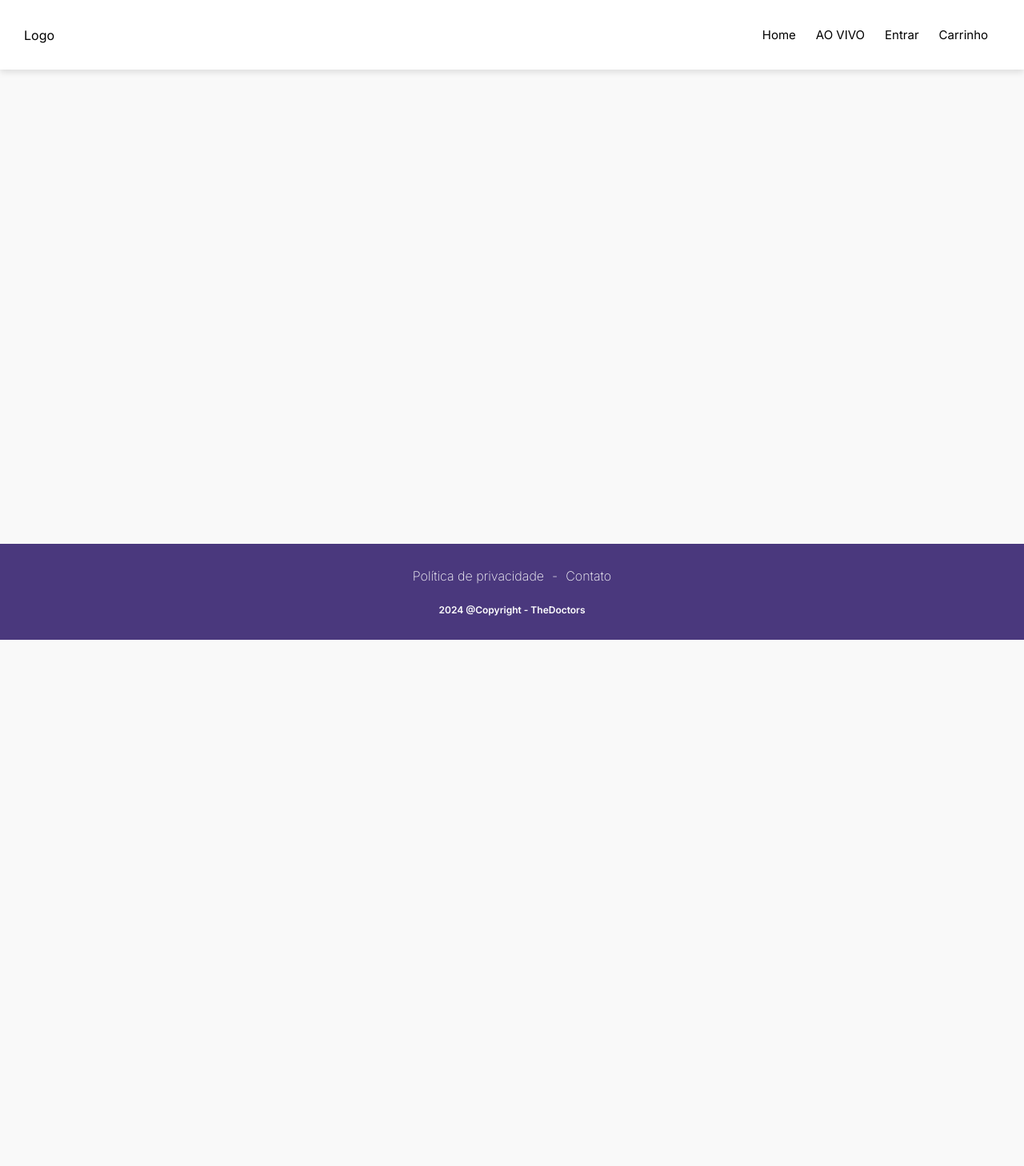
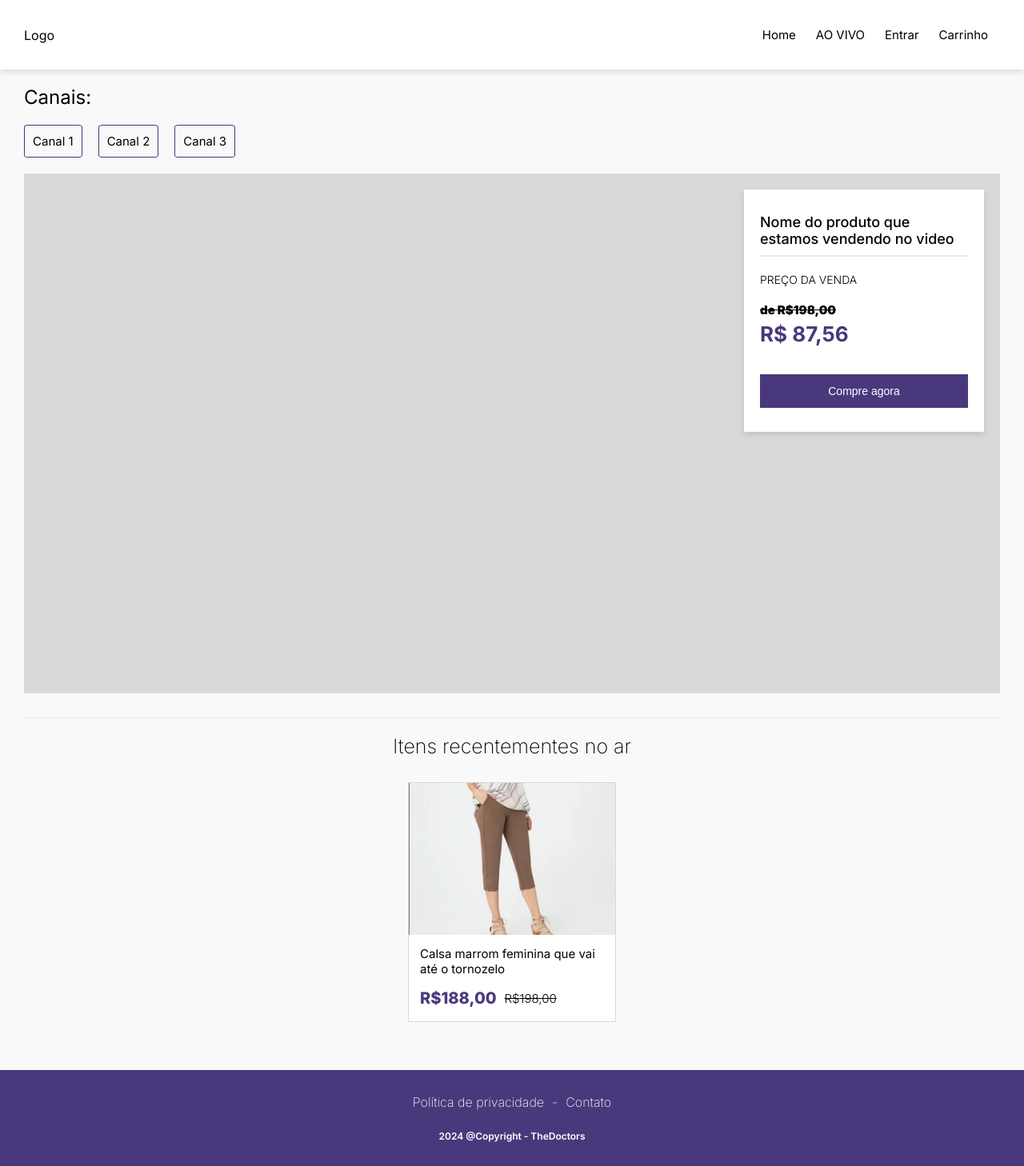
Before and after one commit to catarinogabrielle/ao_vivo_tv, a Next.js app: page /InLive in a window 1280 px wide. Shown: the whole page at 80% size. Before the commit the page ends 800 px from the top, so only its background shows below. Built offline with nearby package versions, Linux system fonts and the light colour scheme.

Commit message:
att ao vivo

```diff
--- a/src/app/InLive/page.module.scss
+++ b/src/app/InLive/page.module.scss
@@ -9,8 +9,150 @@
   display: flex;
   flex-direction: column;
   justify-content: center;
-  align-items: center;
+  //align-items: center;
   width: 100%;
   max-width: 1500px;
   padding: 20px 30px;
+
+  h1 {
+    font-weight: 400;
+  }
 }
+
+.channels {
+  display: flex;
+  flex-direction: column;
+}
+
+.channel {
+  display: flex;
+  transition: 0.4s;
+  margin-top: 20px;
+
+  p {
+    padding: 10px;
+    margin-right: 20px;
+    color: #000;
+    font-size: 15px;
+    border: 1px solid #4A387D;
+    border-radius: 7%;
+  }
+
+  p:hover {
+    background-color: #4A387D;
+    border-radius: 4px;
+    color: #fff;
+  }
+
+}
+
+.banner {
+  display: flex;
+  width: 100%;
+  height: 650px;
+  margin-top: 20px;
+  background-color: #D9D9D9;
+  justify-content: space-between;
+
+  @media only screen and (max-width: 1000px) {
+    height: 300px;
+  }
+}
+
+.boxInfo {
+  display: flex;
+  flex-direction: column;
+  width: 300px;
+  background-color: #fff;
+  box-shadow: 0px 3px 8px rgba(0, 0, 0, 0.123);
+  padding: 30px 20px;
+  height: max-content;
+  margin: 20px 20px;
+
+  h1 {
+    font-size: 18px;
+    font-weight: 500;
+    color: #000;
+  }
+
+  @media only screen and (max-width: 1000px) {
+    width: 100%;
+    margin: 15px 0;
+    padding: 20px 15px;
+
+    h1 {
+      font-size: 15px;
+    }
+  }
+}
+
+.line {
+  border: 1px solid #e9e9e9;
+  margin-top: 10px;
+}
+
+.info {
+  display: flex;
+  flex-direction: column;
+  width: 100%;
+  margin-top: 20px;
+
+  h2 {
+    font-size: 14px;
+    font-weight: 300;
+  }
+
+  p {
+    font-size: 15px;
+    font-weight: 1000;
+    color: #000;
+    text-decoration: line-through;
+  }
+
+  h3 {
+    font-size: 26px;
+    margin: 5px 0 15px 0;
+    color: #4A387D;
+  }
+
+  @media only screen and (max-width: 1000px) {
+    margin-top: 15px;
+
+    h2 {
+      font-size: 13px;
+    }
+
+    p {
+      font-size: 14px;
+    }
+
+    h3 {
+      font-size: 23px;
+      margin: 5px 0 10px 0;
+    }
+  }
+}
+
+.recents {
+  display: flex;
+  align-items: center;
+  justify-content: center;
+  flex-direction: column;
+  border-top: 1px solid #e9e9e9;
+  margin-top: 30px;
+
+  .contentCard {
+    display: flex;
+    flex-direction: row;
+    align-items: center;
+    flex-wrap: wrap;
+    margin: 20px 0 30px 0;
+    justify-content: center;
+  }
+
+  h4 {
+    font-size: 25px;
+    margin-top: 20px;
+    font-weight: 200;
+  }
+}
--- a/src/app/InLive/page.tsx
+++ b/src/app/InLive/page.tsx
@@ -1,9 +1,53 @@
 import styles from "./page.module.scss";
+import Link from "next/link";
+import Button from "@/components/Button/pages";
+import Card from "@/components/Card/page";
 
 export default function InLive() {
   return (
     <div className={styles.container}>
       <div className={styles.content}>
+        <div className={styles.channels}>
+          <h1>Canais:</h1>
+          <div className={styles.channel}>
+            <p>Canal 1</p>
+            <p>Canal 2</p>
+            <p>Canal 3</p>
+          </div>
+        </div>
+        <div className={styles.banner}>
+          <div />
+          <div className={styles.boxInfo}>
+            <h1>Nome do produto que estamos vendendo no video</h1>
+
+            <div className={styles.line} />
+
+            <div className={styles.info}>
+              <h2>PREÇO DA VENDA</h2>
+            </div>
+
+            <div className={styles.info}>
+              <p>de R$198,00</p>
+              <h3>R$ 87,56</h3>
+            </div>
+
+            <Button text='Compre agora' radius={0} />
+          </div>
+        </div>
+
+        <div className={styles.recents}>
+          <h4>Itens recentementes no ar</h4>
+          <div className={styles.contentCard}>
+            <Link href='/Product'>
+              <Card
+                img='/product.png'
+                title='Calsa marrom feminina que vai até o tornozelo'
+                price1='188,00'
+                price2='198,00'
+              />
+            </Link>
+          </div>
+        </div>
 
       </div>
     </div>
```
